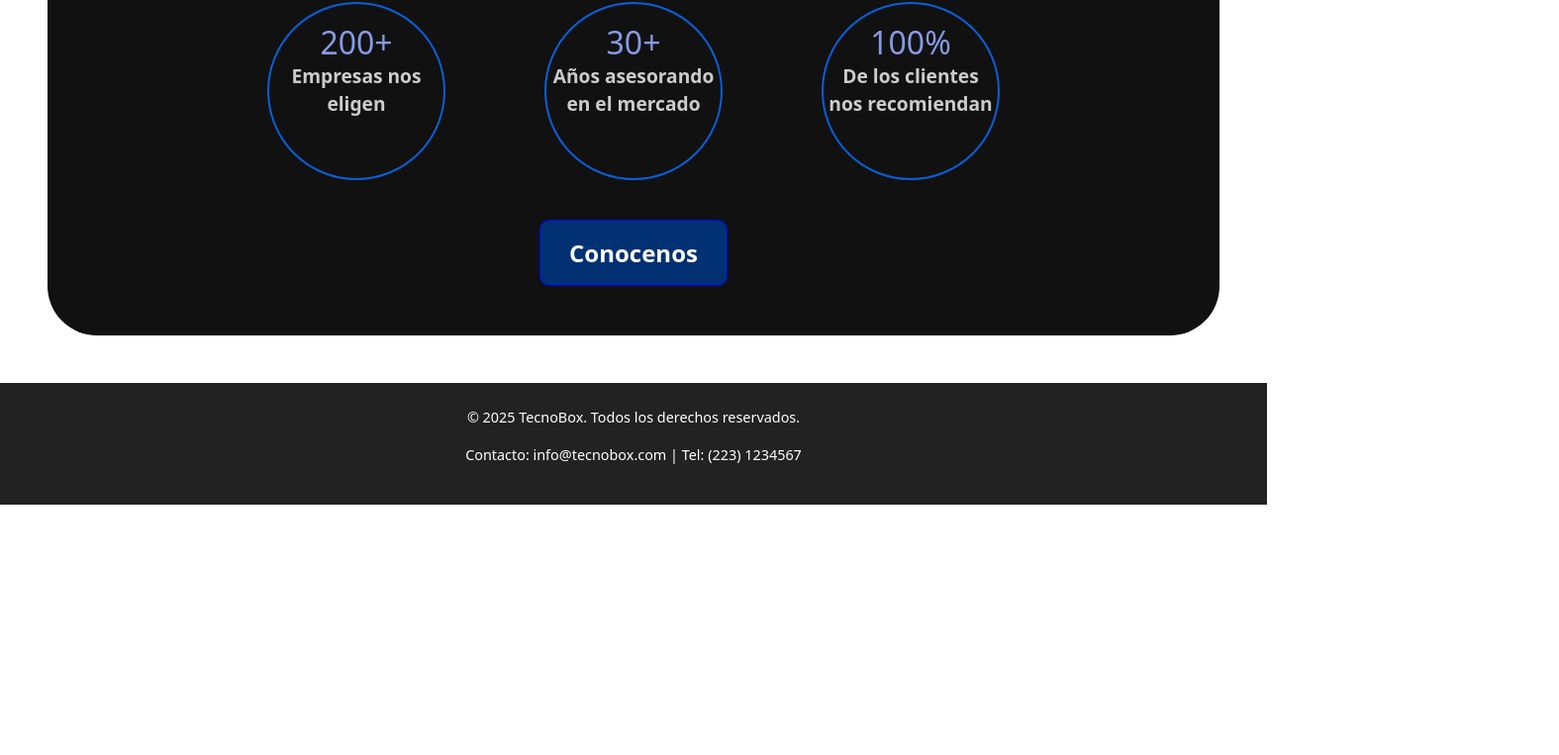
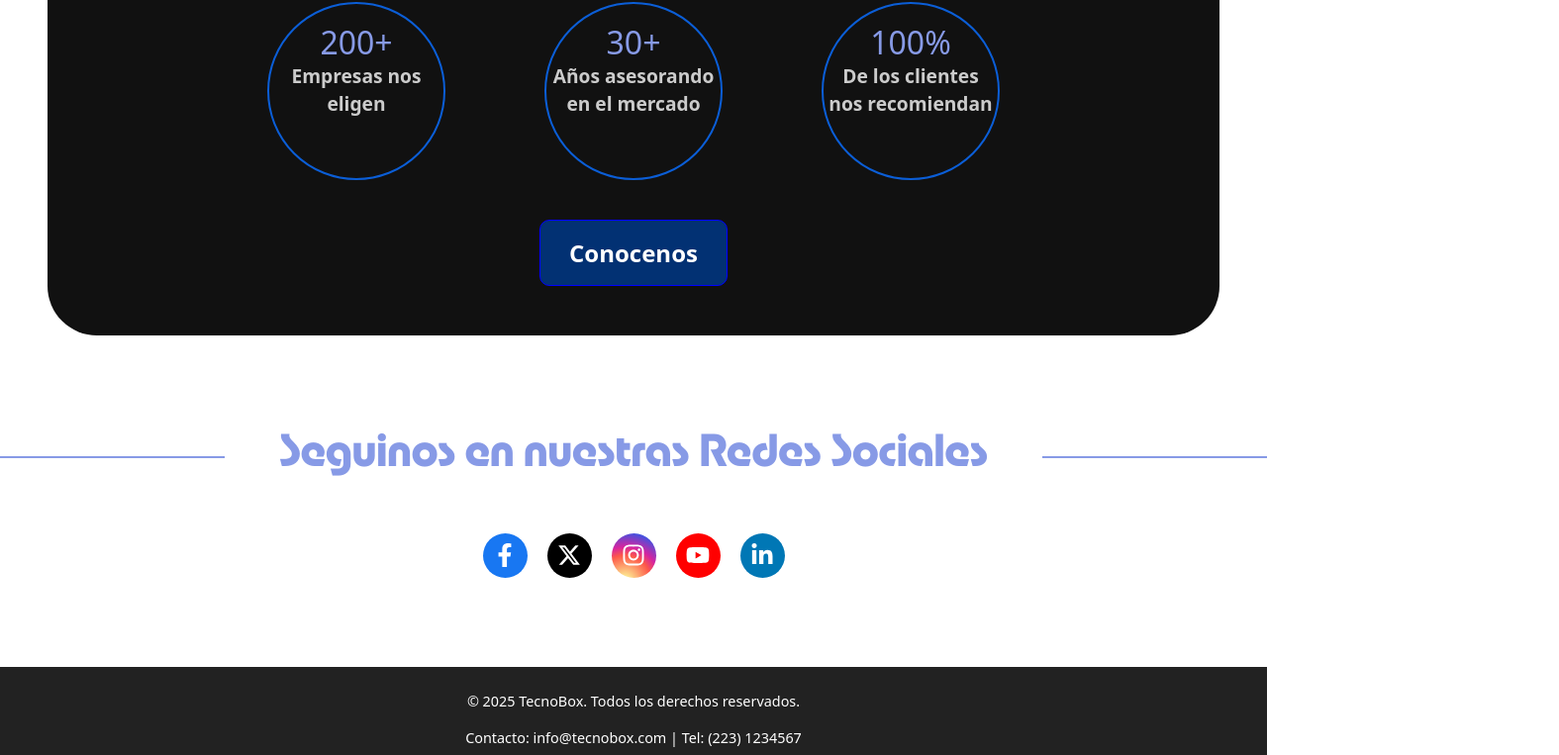
Before and after one commit to Ivanjaviersanchez/Fenix-Broker, a React (Vite) app: page / in a window 1280 px wide. Shown: the part 1069-1832 px from the top of the page at 99% size, 1575 px wide, since content can reach past the window. Before the commit the page ends 1579 px from the top, so only its background shows below. Built offline with nearby package versions, Linux system fonts and the light colour scheme.

Commit message:
Componete Home redes sociales 8/8

```diff
--- a/src/components/Home.css
+++ b/src/components/Home.css
@@ -1,7 +1,7 @@
 /*        ESTILOS CARRUSEL HOME         */
 
 .ContainerCarruselHome {
-  background-color: white
+  background-color: white;
   /* padding: 2rem; */
 }
 
@@ -9,8 +9,8 @@
   object-fit: cover; /* Mantiene relación de aspecto sin deformar */
   height: 85vh;
   width: 100%;
+}
 
-}
 /*        ESTILOS CONTADORES HOME        */
 
 .ContainerContadoresHome {
@@ -23,7 +23,6 @@
 }
 
 .ContainerContadoresHome h2 {
-
   font-size: 6vh;
   margin-bottom: 10px;
   font-family: 'New Astro', sans-serif;
@@ -77,3 +76,97 @@
   color: #879ae6 !important;
   background-color: #0051b3;
 }
+
+/*        ESTILOS REDES SOCIALES        */
+
+.containerRedesHome {
+  text-align: center;
+  margin: 90px 0;
+  font-family: 'New Astro', sans-serif;
+}
+
+.tituloRedes {
+  display: flex;
+  align-items: center;
+  justify-content: center;
+  gap: 15px;
+  margin-bottom: 20px;
+  opacity: 0;
+  transform: translateY(20px);
+  animation: fadeUp 0.8s ease forwards;
+}
+
+.tituloRedes h2 {
+  font-size: 6vh;
+  font-weight: 400;
+  color: #879ae6;
+  padding: 0 5vh;
+}
+
+.tituloRedes h2 span {
+  font-weight: bold;
+}
+
+.tituloRedes .linea {
+  flex: 1;
+  height: 2px;
+  background-color: #879ae6;
+
+}
+
+.redesIcons {
+  display: flex;
+  justify-content: center;
+  gap: 20px;
+  opacity: 0;
+  transform: translateY(20px);
+  animation: fadeUp 0.8s ease forwards;
+  animation-delay: 0.4s;
+  padding-top: 3vh;
+}
+
+.redesIcons a {
+  display: flex;
+  justify-content: center;
+  align-items: center;
+  border-radius: 50%;
+  font-size: 1.5rem;
+  width: 45px;
+  height: 45px;
+  color: white; /* texto/blanco */
+  transition: all 0.3s ease;
+}
+
+.redesIcons a.facebook {
+  background-color: #1877F2;
+}
+
+.redesIcons a.twitter {
+  background-color: #000000;
+}
+
+.redesIcons a.instagram {
+  background: radial-gradient(circle at 30% 107%,
+              #fdf497 0%, #fdf497 5%, #fd5949 45%,
+              #d6249f 60%, #285AEB 90%);
+}
+
+.redesIcons a.youtube {
+  background-color: #FF0000;
+}
+
+.redesIcons a.linkedin {
+  background-color: #0077B5;
+}
+
+.redesIcons a:hover {
+  transform: scale(1.1);
+}
+
+/* Animación suave */
+@keyframes fadeUp {
+  to {
+    opacity: 1;
+    transform: translateY(0);
+  }
+}
--- a/src/components/Home.jsx
+++ b/src/components/Home.jsx
@@ -1,6 +1,8 @@
 import CountUp from 'react-countup';
 import { useNavigate } from 'react-router-dom';
 import { useInView } from 'react-intersection-observer';
+import { FaFacebookF, FaInstagram, FaYoutube, FaLinkedinIn } from 'react-icons/fa';
+import { FaXTwitter } from 'react-icons/fa6'; // para el nuevo logo de Twitter
 import "./Home.css";
 import Carousel from 'react-bootstrap/Carousel';
 import CarouselImage1 from '../assets/SeguroAutos.png';
@@ -78,6 +80,33 @@ function Home() {
         <button className="BtnConocenos" onClick={handleConocenosClick}>Conocenos</button>
       </div>
 
+      {/* Redes sociales */}
+      <div className='containerRedesHome'>
+        <div className="tituloRedes">
+          <span className="linea"></span>
+          <h2>Seguinos en nuestras <span>Redes Sociales</span></h2>
+          <span className="linea"></span>
+        </div>
+
+        <div className="redesIcons">
+          <a className="facebook" href="https://www.facebook.com" target="_blank" rel="noopener noreferrer">
+            <FaFacebookF />
+          </a>
+          <a className="twitter" href="https://x.com" target="_blank" rel="noopener noreferrer">
+            <FaXTwitter />
+          </a>
+          <a className="instagram" href="https://www.instagram.com" target="_blank" rel="noopener noreferrer">
+            <FaInstagram />
+          </a>
+          <a className="youtube" href="https://www.youtube.com" target="_blank" rel="noopener noreferrer">
+            <FaYoutube />
+          </a>
+          <a className="linkedin" href="https://www.linkedin.com" target="_blank" rel="noopener noreferrer">
+            <FaLinkedinIn />
+          </a>
+        </div>
+      </div>
+
     </div>
   )
 }
--- a/src/components/Layout.css
+++ b/src/components/Layout.css
@@ -5,7 +5,7 @@
 .navbarStyles {
   background-color: #1F5D89;
   color: white;
-  padding: 1vh 10vh;
+  padding: 1vh 6vh;
 }
 
 .navbarStyles .nav-link {
@@ -130,8 +130,50 @@
   text-decoration: none; */
 }
 
+/* -------------------- Logo Whatsapp flotante -------------------- */
+.whatsapp-float {
+  position: fixed;
+  bottom: 20px;
+  right: 20px;
+  z-index: 1000;
+  width: 60px;
+  height: 60px;
+  cursor: pointer;
+  transition: transform 0.3s ease;
+}
 
+.whatsapp-float img {
+  width: 100%;
+  height: 100%;
+  object-fit: contain;
+  border-radius: 30px;
+}
 
+.whatsapp-float:hover {
+  transform: scale(1.1);
+}
+
+/* -------------------- Logo Instagram flotante -------------------- */
+.instagram-float {
+  position: fixed;
+  bottom: 90px; /* más alto que WhatsApp */
+  right: 20px;
+  z-index: 1000;
+  width: 60px;
+  height: 60px;
+  cursor: pointer;
+  transition: transform 0.3s ease;
+}
+
+.instagram-float img {
+  width: 100%;
+  height: 100%;
+  object-fit: contain;
+}
+
+.instagram-float:hover {
+  transform: scale(1.1);
+}
 
 
 /* -------------------- Media Queries para pantallas pequeñas -------------------- */
@@ -146,7 +188,7 @@
 
   /* Mover el logo a la derecha */
   .navbarStyles .navbar-brand {
-    margin-right: 12vh;
+    margin-right: 22vh;
 
   }
 
--- a/src/components/Layout.jsx
+++ b/src/components/Layout.jsx
@@ -186,6 +186,17 @@ function Layout() {
       </Navbar>
 
       <Outlet />
+
+      {/* WhatsApp Floating Button */}
+      <a href="https://wa.me/5491123456789?text=Hola%20quiero%20hablar%20con%20un%20asesor%20de%20seguros" className="whatsapp-float" target="_blank" rel="noopener noreferrer">
+        <img src="https://cdn-icons-png.flaticon.com/512/124/124034.png" alt="WhatsApp"/>
+      </a>
+
+      {/* Instagram Floating Button */}
+      <a href="https://www.instagram.com/tuusuario" className="instagram-float" target="_blank" rel="noopener noreferrer">
+        <img src="https://cdn-icons-png.flaticon.com/512/2111/2111463.png" alt="Instagram"/>
+      </a>
+
       <Footer />
     </>
   );
```
